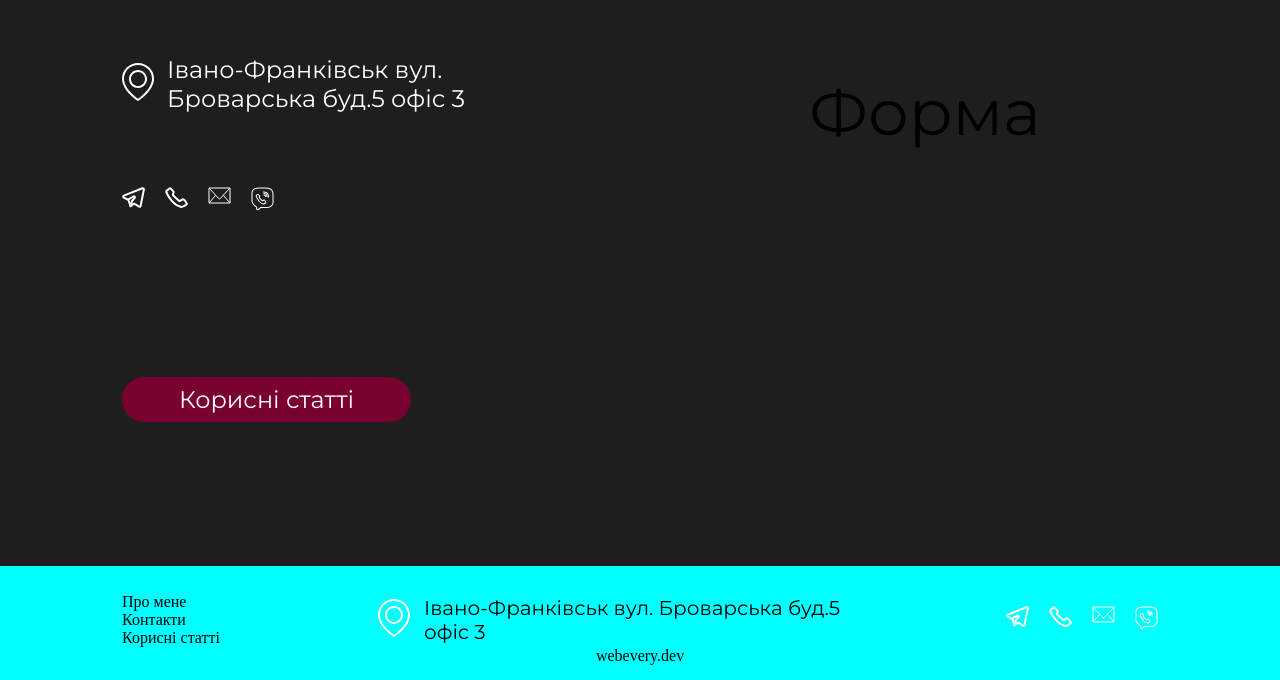
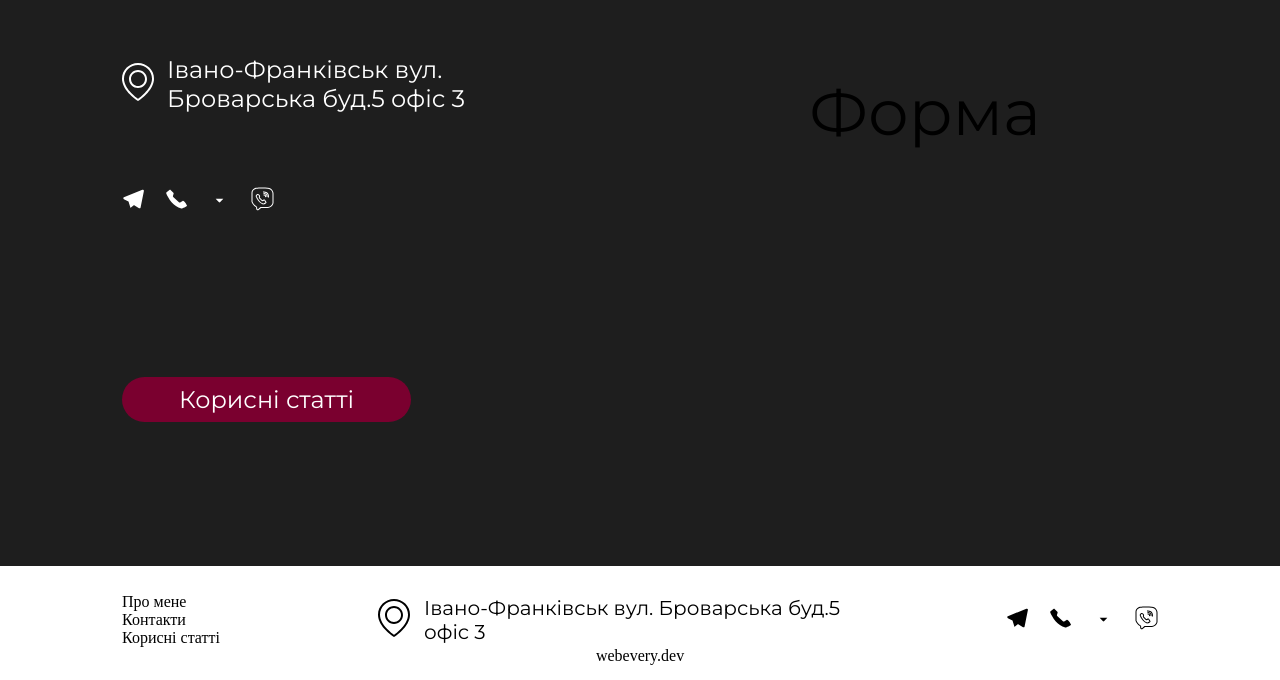
Before and after one commit to DenisTolmachev/vocal_teacher, a Next.js app: page / in a window 1280 px wide. Shown: the part 1698-2378 px from the top of the page. Built offline with nearby package versions, Linux system fonts and the light colour scheme.

Commit message:
svg stilization

```diff
--- a/src/components/footer/Footer.module.scss
+++ b/src/components/footer/Footer.module.scss
@@ -1,5 +1,4 @@
 .footer {
-  background-color: aqua;
   padding-top: 27px;
   padding-bottom: 15px;
   padding-left: 122px;
@@ -30,7 +29,7 @@
 }
 
 .adressIcon {
-  color: var(--primary_color);
+  color: var(--secondary_color);
 
   & svg {
     width: 32px;
```
Also changed, not shown: public/sprite.svg.
